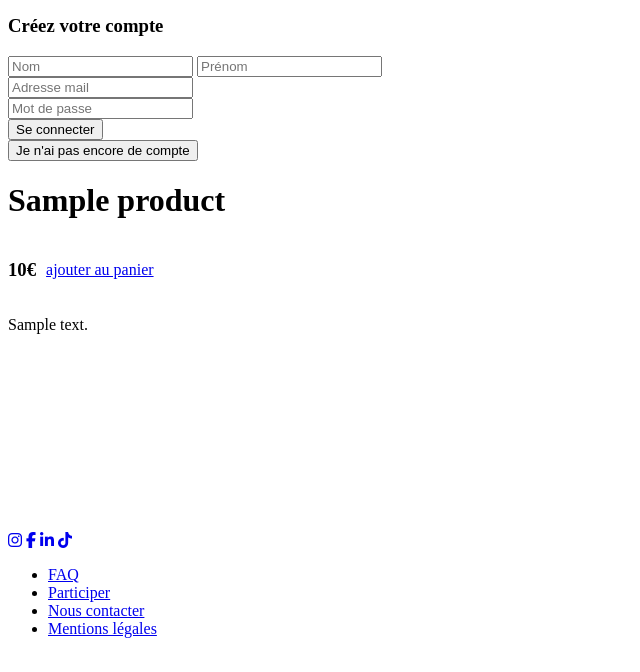
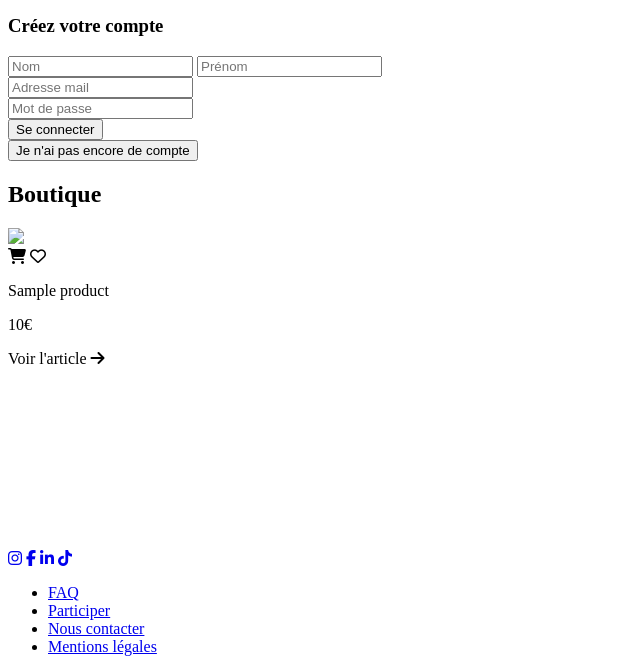
Before and after one commit to oliflox/Rheia-MyDigitalProject, a Symfony app: template templates/product/index.html.twig in a window 1280 px wide. Shown: the part 381-1053 px from the top of the page, without its empty margins (0-640 px from the left). Before the commit the page ends 1019 px from the top, so only its background shows below. Run offline with Twig, Linux system fonts and the light colour scheme; the template is opened without the code that fills it: most values are stand-ins (such as "Sample title", 1, 10 or a date in 2020); some libraries are stand-ins or nearby versions.

Commit message:
Title + boutique

```diff
--- a/templates/about/index.html.twig
+++ b/templates/about/index.html.twig
@@ -1,6 +1,6 @@
 {% extends 'base.html.twig' %}
 
-{% block title %}Hello AboutController!{% endblock %}
+{% block title %}A propos - Rheia{% endblock %}
 
 {% block body %}
     <div class="Top">
--- a/templates/base.html.twig
+++ b/templates/base.html.twig
@@ -4,6 +4,7 @@
         <meta charset="UTF-8">
         <title>{% block title %}Welcome!{% endblock %}</title>
         <script src="https://kit.fontawesome.com/fc4d6d5887.js" crossorigin="anonymous"></script>
+        <link rel="icon" type="image/x-icon" href="../assets/img/">
         {% block stylesheets %}
             {{encore_entry_link_tags('app')}}
         {% endblock %}
--- a/templates/contact/index.html.twig
+++ b/templates/contact/index.html.twig
@@ -1,6 +1,6 @@
 {% extends 'base.html.twig' %}
 
-{% block title %}Hello ContactController!{% endblock %}
+{% block title %}Contact - Rheia{% endblock %}
 
 {% block body %}
  <div class="Top">
--- a/templates/home/index.html.twig
+++ b/templates/home/index.html.twig
@@ -1,6 +1,6 @@
 {% extends 'base.html.twig' %}
 
-{% block title %}Hello HomeController!{% endblock %}
+{% block title %}Accueil - Rheia{% endblock %}
 
 {% block body %}
 <section id="Top_Home">
--- a/templates/product/index.html.twig
+++ b/templates/product/index.html.twig
@@ -1,19 +1,48 @@
 {% extends 'base.html.twig' %}
 
-{% block title %}Hello ProductController!{% endblock %}
+{% block title %}Boutique - Rheia{% endblock %}
+
+{% block stylesheets %}
+<style>
+    footer{
+        width:100% !important;
+    }
+</style>
+{% endblock %}
 
 {% block body %}
+<div class="Top">
+        <h2>Boutique</h2>
+    </div>
 
+    <section class="produit">
     {% for product in products %}
 
-    <h1>{{ product.title }}</h1>
+    {# <h1>{{ product.title }}</h1>
     <div style="display:flex; align-items: center; gap:10px;">
     <h3>{{ product.price }}€</h3>
     <a href="#">ajouter au panier</a>
     </div>
     <p> {{product.content}}
-    </p>
+    </p> #}
+
+
+    <div class="row">
+        <div>
+            <img src="https://via.placeholder.com/200">
+            <div class="boutonLike">
+                <i class="fa-solid fa-cart-shopping panier"></i>
+                <i class="fa-regular fa-heart coeur"> </i>
+            </div>
+        </div>
+        <div>
+            <p class="name">{{ product.title }}</p>
+            <p class="prix">{{ product.price }}€</p>
+            <span class="more">Voir l'article <i class="fa-solid fa-arrow-right"></i></span>
+        </div>
+    </div>
+
 
     {% endfor %}
-
+</section>
 {% endblock %}
--- a/templates/registration/register.html.twig
+++ b/templates/registration/register.html.twig
@@ -1,6 +1,6 @@
 {% extends 'base.html.twig' %}
 
-{% block title %}Register{% endblock %}
+{% block title %}Inscription - Rheia{% endblock %}
 {% block stylesheets %}
 <style>
     footer{
--- a/templates/security/login.html.twig
+++ b/templates/security/login.html.twig
@@ -1,6 +1,6 @@
 {% extends 'base.html.twig' %}
 
-{% block title %}Log in!{% endblock %}
+{% block title %}Connexion - Rheia{% endblock %}
 {% block stylesheets %}
 <style>
     footer{
```
